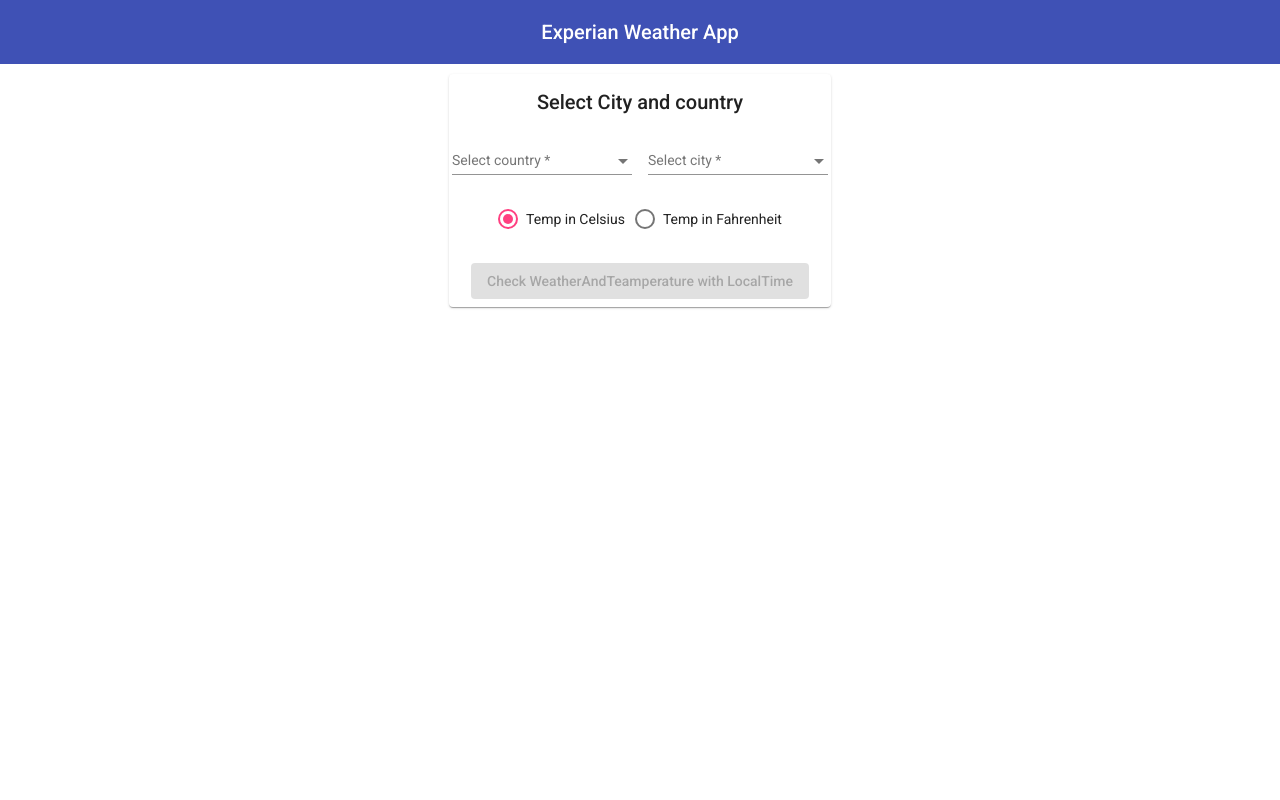
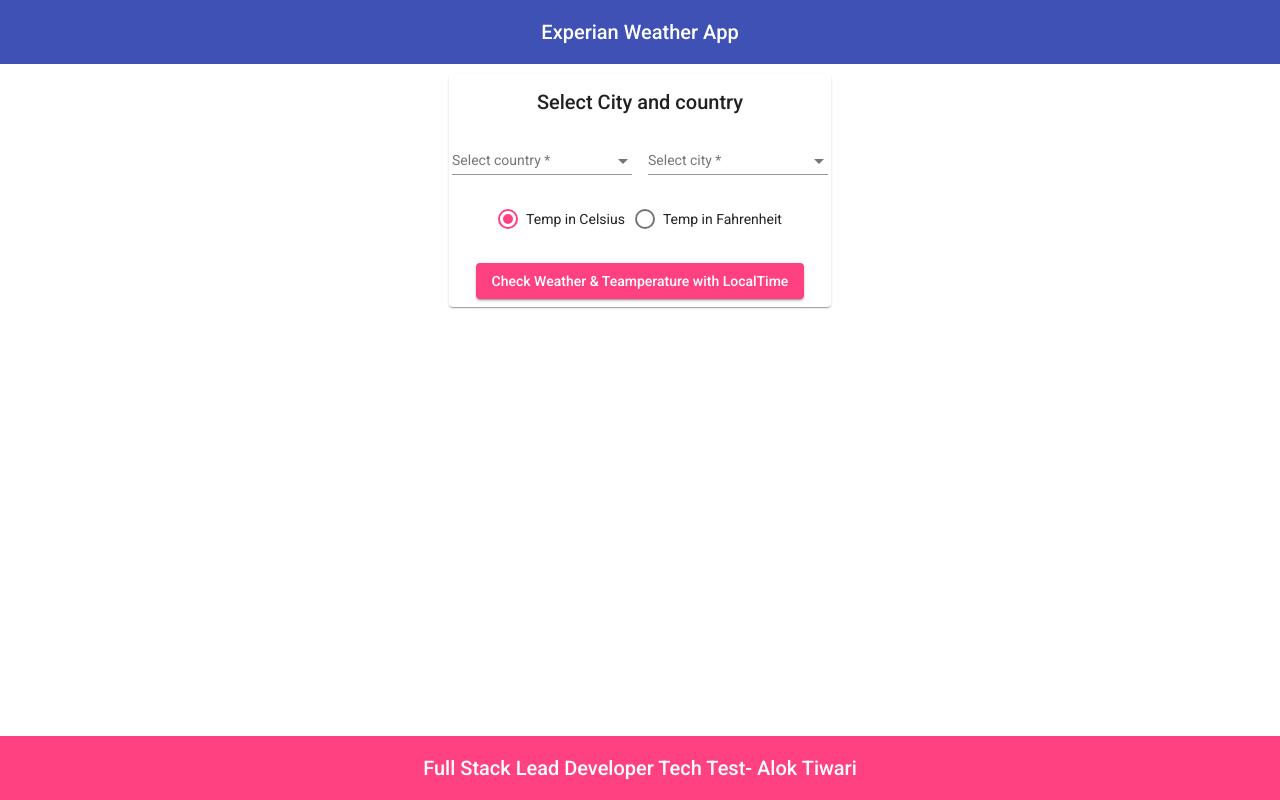
Before and after one commit to alok1Github/ClientApp, an Angular app: page /home in a window 1280 px wide. Built offline with nearby package versions, Linux system fonts and the light colour scheme.

Commit message:
Remove the button disbaled

```diff
--- a/src/weather/report/weather-report.component.html
+++ b/src/weather/report/weather-report.component.html
@@ -18,6 +18,9 @@
                                         {{country.name}}
                                     </mat-option>
                                 </mat-select>
+                                <mat-error *ngIf="this.weatherForm.get('country').invalid">
+                                    {{validateMessage('country')}}
+                                </mat-error>
                             </mat-form-field>
                             <mat-form-field>
                                 <mat-label>Select city</mat-label>
@@ -26,6 +29,9 @@
                                         {{city.name}}
                                     </mat-option>
                                 </mat-select>
+                                <mat-error *ngIf="this.weatherForm.get('city').invalid">
+                                    {{validateMessage('city')}}
+                                </mat-error>
                             </mat-form-field>
                         </div>
                         <br/>
@@ -42,7 +48,7 @@
                 <mat-card-actions>
                     <div class="content">
                         <div class="flex-row-main">
-                            <button mat-raised-button mat-button color="accent" [disabled]="!weatherForm.valid" (click)="getWeatherReport()">Check WeatherAndTeamperature with LocalTime</button>
+                            <button mat-raised-button mat-button color="accent" (click)="getWeatherReport()">Check Weather & Teamperature with LocalTime</button>
                         </div>
                     </div>
                 </mat-card-actions>
@@ -81,7 +87,8 @@
         <mat-progress-spinner [mode]="indeterminate" [diameter]="150">
         </mat-progress-spinner>
     </div>
-
-    <!-- <mat-toolbar color="accent">
-        Full Stack Lead Developer Tech Test- Alok Tiwari
-    </mat-toolbar> -->
+    <footer class="flx-footer">
+        <mat-toolbar color="accent">
+            Full Stack Lead Developer Tech Test- Alok Tiwari
+        </mat-toolbar>
+    </footer>
--- a/src/weather/report/weather-report.component.scss
+++ b/src/weather/report/weather-report.component.scss
@@ -64,6 +64,13 @@
     margin-left: 10px;
 }
 
+.flx-footer {
+    width: 100% !important;
+    position: fixed;
+    color: white;
+    bottom: 0;
+}
+
 .flex-row {
     display: flex;
     flex-direction: row;
--- a/src/weather/report/weather-report.component.ts
+++ b/src/weather/report/weather-report.component.ts
@@ -52,11 +52,21 @@
 
   onCountryChange(data: MatSelectChange): void {
     this.citySubject.next(data.value);
+    this.weatherForm.get('city').reset();
   }
 
   getWeatherReport(): void {
-    let request = { ...new WeatherRequest(), ...this.weatherForm.value } as WeatherRequest;
-    this.reportSubject.next(request);
+    if (this.weatherForm.valid && this.weatherForm.dirty) {
+      let request = { ...new WeatherRequest(), ...this.weatherForm.value } as WeatherRequest;
+      this.reportSubject.next(request);
+    }
+  }
+
+  validateMessage(control: string): string {
+    if (this.weatherForm.get(control).hasError('required')) {
+      return `You must enter a ${control}`;
+    }
+    return "";
   }
 
 
```
